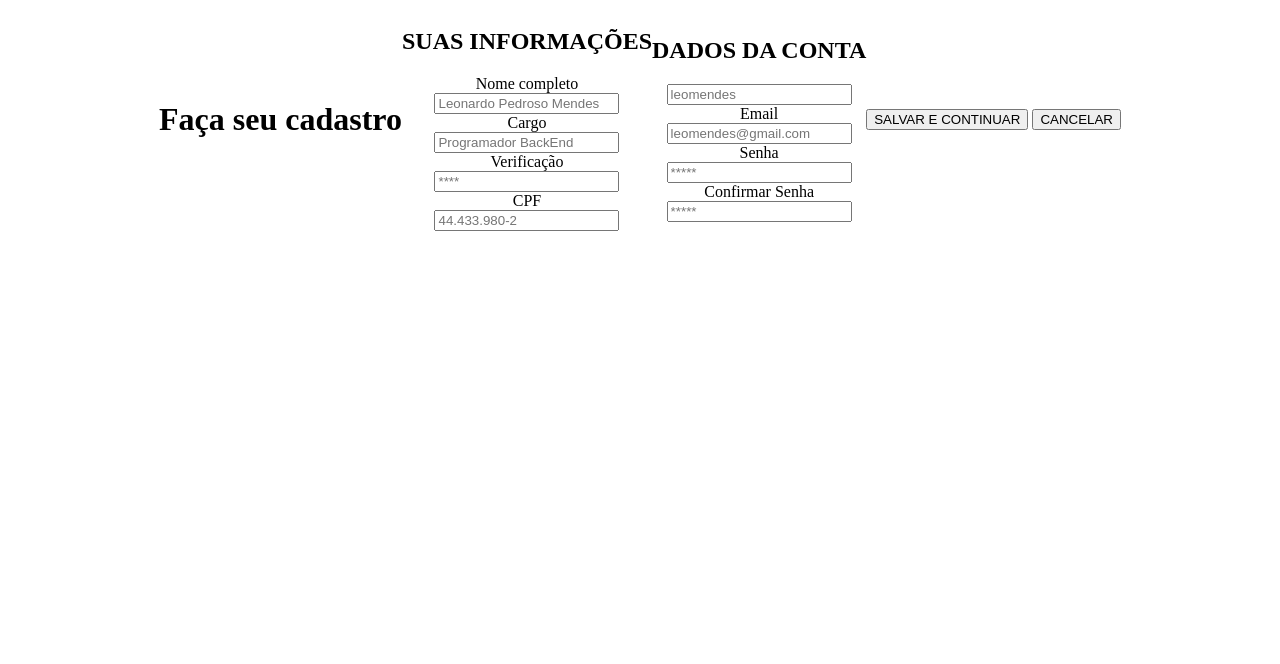
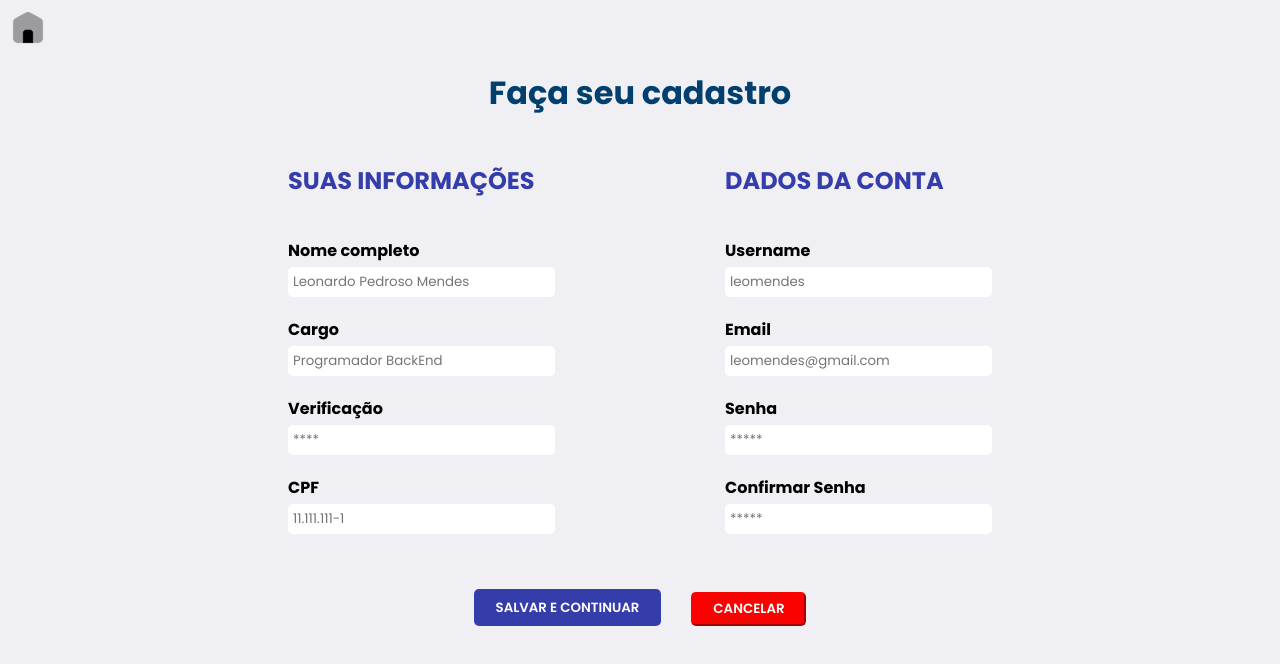
Before and after one commit to Coluccibravo/doido, a website built with Vite: page src/renderer/cadastro1.html in a window 1280 px wide. Built offline with nearby package versions, Linux system fonts and the light colour scheme.

Commit message:
atualizado telas cadastro e sisdev

```diff
--- a/src/renderer/assets/cadastro.css
+++ b/src/renderer/assets/cadastro.css
@@ -1,4 +1,59 @@
+@import './base.css';
+
 body{
+    font-family: "Poppins";
+    background-color: var(--gwhite);
+}
+
+#imglogin{
+    height: 40px;
+    width: 40px;
+}
+
+#imglogin:hover{
+    cursor: pointer;
+}
+
+#h1t{
+    color: var(--bluelock);
+}
+
+.h2t{
+    color: var(--purple);
+}
+
+label{
+    font-weight: 700;
+    margin-bottom: 4px;
+    margin-top: 20px;
+}
+input{
+    padding: 3px;
+    font-family: "Poppins";
+    border-color: transparent;
+    border-radius: 5px;
+}
+
+#btnsave{
+    background-color: var(--purple);
+    color: white;
+    text-decoration: none;
+    padding: 5px 20px 5px 20px;
+    border-radius: 5px;
+    font-weight: 600;
+}
+
+input:focus {
+    outline: none;
+}
+
+input[type=number] {
+    -moz-appearance: textfield;
+    appearance: textfield;
+}
+
+input[type=number]::-webkit-inner-spin-button {
+    -webkit-appearance: none;
 
 }
 
@@ -6,18 +61,53 @@ body{
     display: flex;
     align-items: center;
     justify-content: center;
+    flex-direction: column;
+}
+
+#container{
+    display: flex;
+    gap: 170px;
+    justify-content: center;
+    align-items: center;
+    min-height: 50vh;
+    margin-bottom: 50px;
 }
 
 .FormPageRegister1{
     display: flex;
     flex-direction: column;
-    align-items: center;
     justify-content: center;
 }
 
 .FormPageRegister2{
     display: flex;
     flex-direction: column;
-    align-items: center;
     justify-content: center;
 }
+
+.DivButtonsRegister{
+    display: flex;
+    gap: 30px;
+}
+
+a{
+    text-decoration: none;
+}
+
+.ButtonCancel {
+    display: flex;
+    justify-content: right;
+    margin-top: 3%;
+    background-color: #FA0202;
+    border-color: #FA0202;
+    color: white;
+    text-decoration: none;
+    padding: 5px 20px 5px 20px;
+    border-radius: 5px;
+    font-weight: 600;
+}
+
+.ButtonCancel:hover{
+    background-color: darkred;
+    cursor: pointer;
+}
--- a/src/renderer/assets/main.css
+++ b/src/renderer/assets/main.css
@@ -41,6 +41,7 @@ body {
   align-items: center;
   margin-top: 70px;
   margin-bottom: 40px;
+  font-family: "Poppins";
 }
 
 
@@ -51,6 +52,7 @@ body {
   padding: 10px 10px 10px 10px;
   text-decoration: none;
   font-weight: 700;
+  font-family: "Poppins";
 }
 
 #aPageIntroduction:hover{
--- a/src/renderer/assets/sistemDev1.css
+++ b/src/renderer/assets/sistemDev1.css
@@ -0,0 +1,79 @@
+@import './base.css';
+
+body{
+    background-color: var(--gwhite);
+    font-family: "Poppins";
+    min-height: 70vh;
+}
+
+p{
+    margin-bottom: 0;
+    margin-top: 10px;
+}
+
+#h1t{
+    color: var(--bluelock);
+    font-size: 40px;
+    margin-bottom: 0;
+}
+
+#p1{
+    font-weight: 800;
+}
+
+#divinputs{
+    display: flex;
+    gap: 20px;
+}
+
+.as{
+    margin-top: 15px;
+    background-color: var(--purple);
+    color: var(--gwhite);
+    text-decoration: none;
+    border-radius: 5px;
+    padding: 5px;
+    font-size: 15px;
+}
+
+#imglogin{
+    height: 40px;
+    width: 40px;
+}
+
+#imglogin:hover{
+    cursor: pointer;
+}
+
+#ImgSistemaDesenvolvedor {
+    width: 200px;
+    height: 200px;
+}
+
+#container{
+    display: flex;
+    align-items: center;
+    justify-content: center;
+    gap: 30px;
+    min-height: 80vh;
+}
+
+.ButtonCancel {
+    background-color: var();
+    display: flex;
+    justify-content: right;
+    margin-top: 3%;
+}
+
+.Buttoncancel{
+    background-color: #FA0202;
+    color: white;
+    text-decoration: none;
+    padding: 5px 20px 5px 20px;
+    border-radius: 5px;
+    font-weight: 600;
+}
+
+.Buttoncancel:hover{
+    background-color: darkred;
+}
--- a/src/renderer/cadastro1.html
+++ b/src/renderer/cadastro1.html
@@ -3,17 +3,18 @@
   <head>
     <meta charset="UTF-8" />
     <title>Cadastro</title>
-    <meta
-      http-equiv="Content-Security-Policy"
-      content="default-src 'self'; script-src 'self'; style-src 'self' 'unsafe-inline'; img-src 'self' data:"
-    />
+    <link rel="preconnect" href="https://fonts.googleapis.com">
+    <link rel="preconnect" href="https://fonts.gstatic.com" crossorigin>
+    <link href="https://fonts.googleapis.com/css2?family=Poppins:ital,wght@0,100;0,200;0,300;0,400;0,500;0,600;0,700;0,800;0,900;1,100;1,200;1,300;1,400;1,500;1,600;1,700;1,800;1,900&display=swap" rel="stylesheet">
     <link href="./assets/cadastro.css" type="text/css" rel="stylesheet" />
   </head>
   <body>
+    <img src="./assets/Home.png" style="display: block" id="imglogin" />
     <div class="DivGlobalPageRegister">
-      <h1>Faça seu cadastro</h1>
+      <h1 id="h1t">Faça seu cadastro</h1>
+      <div id="container">
       <form class="FormPageRegister1">
-        <h2>SUAS INFORMAÇÕES</h2>
+        <h2 class="h2t">SUAS INFORMAÇÕES</h2>
         <label for="name">Nome completo</label>
         <input type="text" placeholder="Leonardo Pedroso Mendes" />
         <label for="position">Cargo</label>
@@ -21,12 +22,12 @@
         <label for="verification">Verificação</label>
         <input type="text" placeholder="****" />
         <label for="cpf">CPF</label>
-        <input type="number" placeholder="44.433.980-2"/>
+        <input type="number" placeholder="11.111.111-1"/>
       </form>
 
       <form class="FormPageRegister2">
-        <h2>DADOS DA CONTA</h2>
-        <label for="Username"></label>
+        <h2 class="h2t">DADOS DA CONTA</h2>
+        <label for="Username">Username</label>
         <input type="text" placeholder="leomendes" />
         <label for="email">Email</label>
         <input type="email" placeholder="leomendes@gmail.com" />
@@ -35,13 +36,15 @@
         <label for="ConfirmPassword">Confirmar Senha</label>
         <input type="password" placeholder="*****" />
       </form>
+    </div>
 
       <div class="DivButtonsRegister">
-        <input type="button" value="SALVAR E CONTINUAR" />
-        <a href="login.html">
-        <input type="button" value="CANCELAR"/>
+        <input type="button" id="btnsave" value="SALVAR E CONTINUAR" />
+        <a href="login.html" class="Buttoncancel">
+        <input type="button" value="CANCELAR" class="ButtonCancel"/>
         </a>
       </div>
     </div>
+    <script src="index.js"></script>
   </body>
 </html>
```
Also changed, not shown: src/renderer/index.html (+0 -4 lines), src/renderer/sistemDev1.html (+20 -13 lines), src/renderer/sistemDev2.html (+3 -1 lines).
